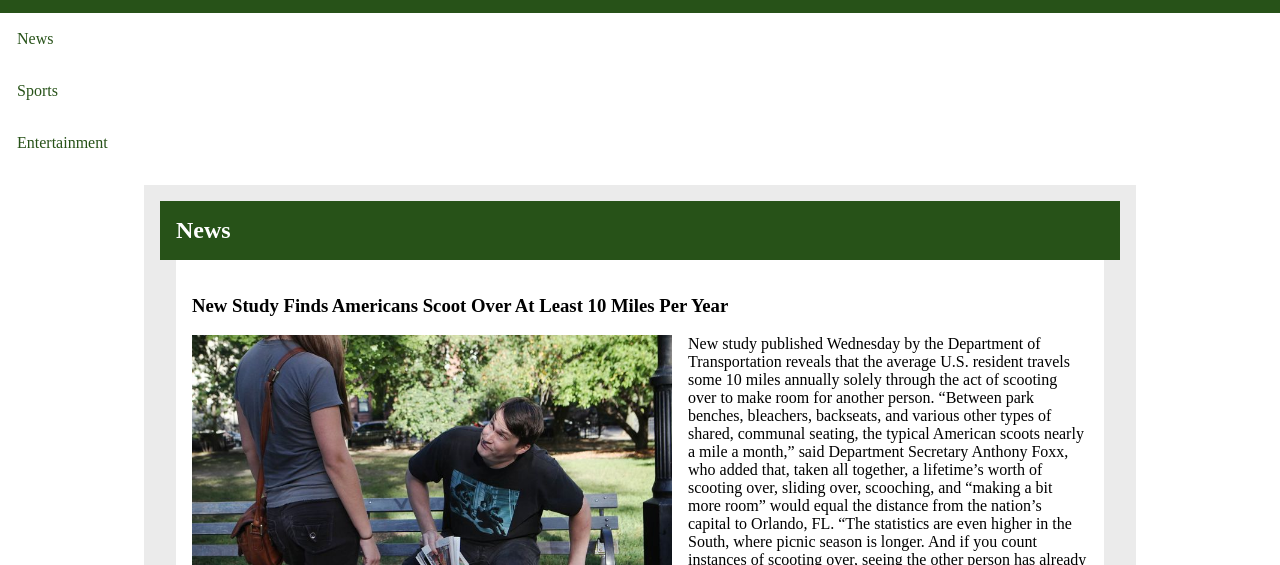
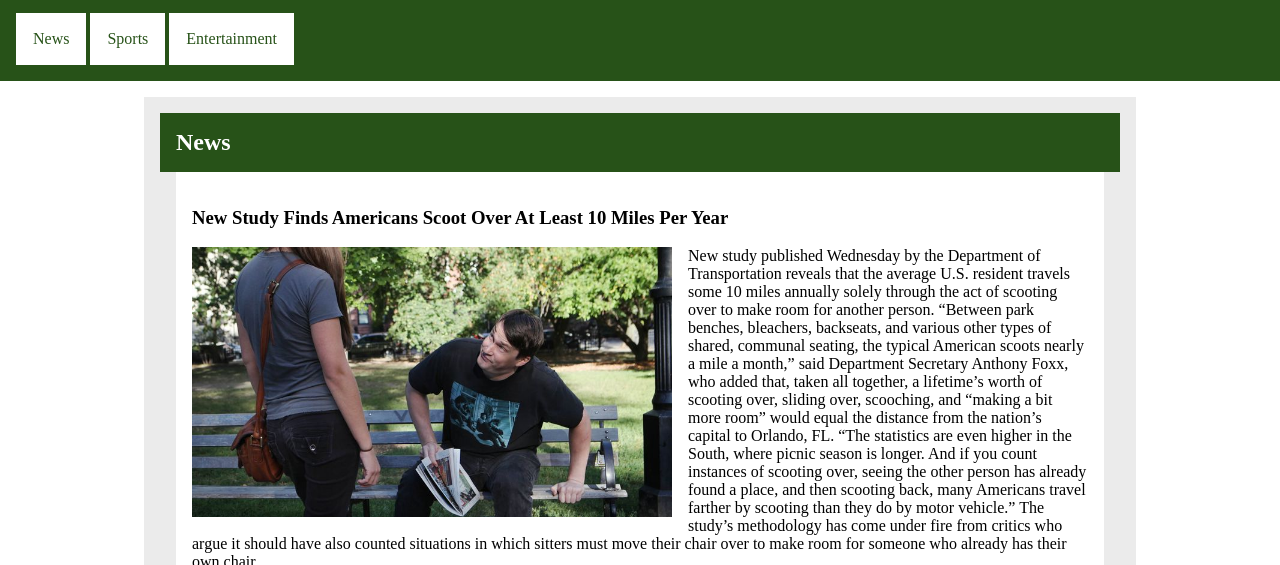
Before and after one commit to AndersonP-uwec/CS-318, a plain HTML site: page Lab05-Anderson, P/index.html in a window 1280 px wide. Shown: the part 170-735 px from the top of the page. Drawn offline with Linux system fonts and the light colour scheme.

Commit message:
Update styles.css

```diff
--- a/Lab05-Anderson, P/styles.css
+++ b/Lab05-Anderson, P/styles.css
@@ -20,7 +20,7 @@ header>nav>a {
     color: #275218;
     text-decoration: none;
     padding: 1rem;
-    display: block;/*Change to inline-block*/
+    display: inline-block;
     border: 1px solid transparent;
 }
 header>nav>a:hover {
@@ -29,8 +29,7 @@ header>nav>a:hover {
     border: 1px solid #fff;
 }
 header>nav {
-    /*The ones need rem after them*/
-    padding: 0 0 1 1;
+    padding: 0 0 1rem 1rem;
 }
 main {
     background-color: #ebebeb;
```
